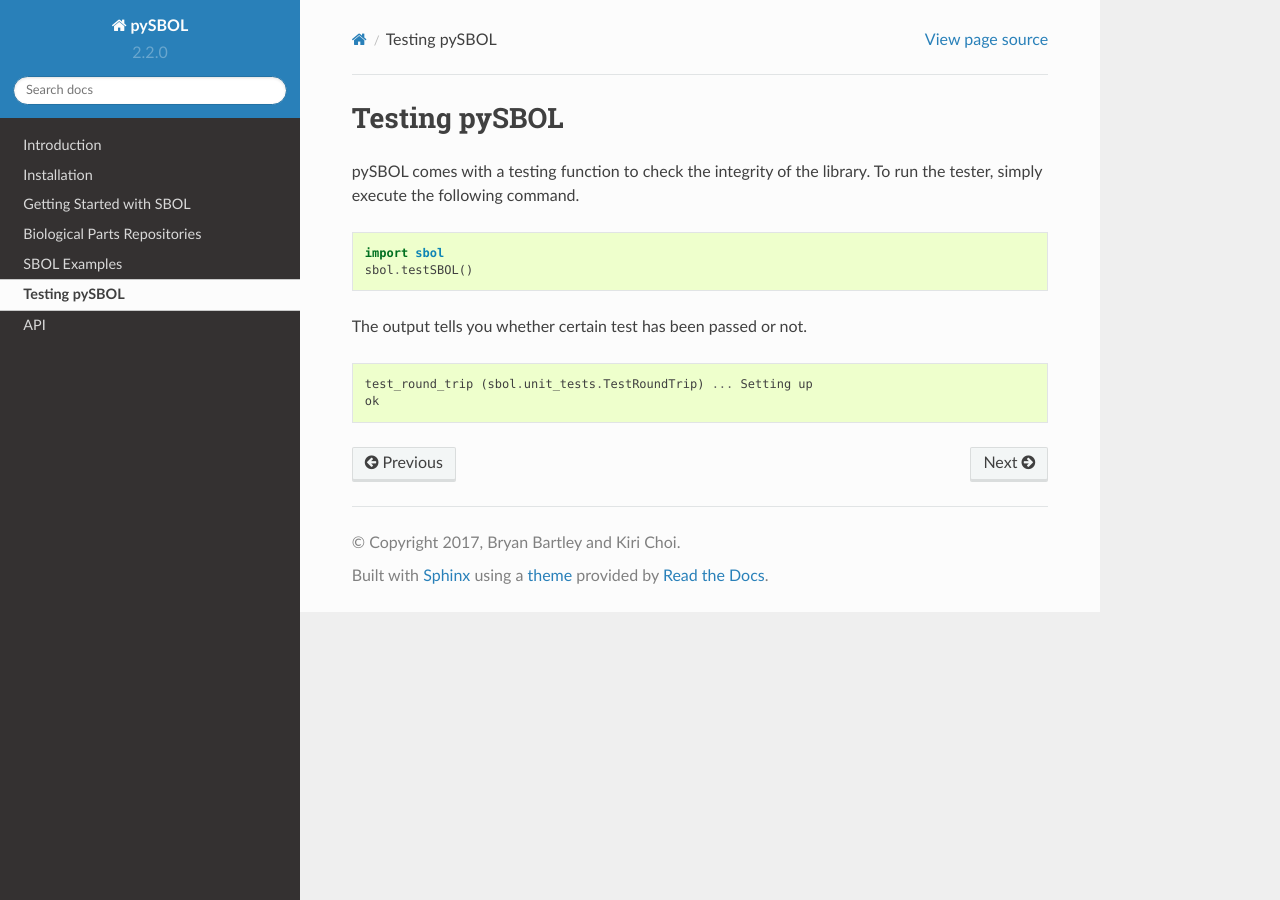
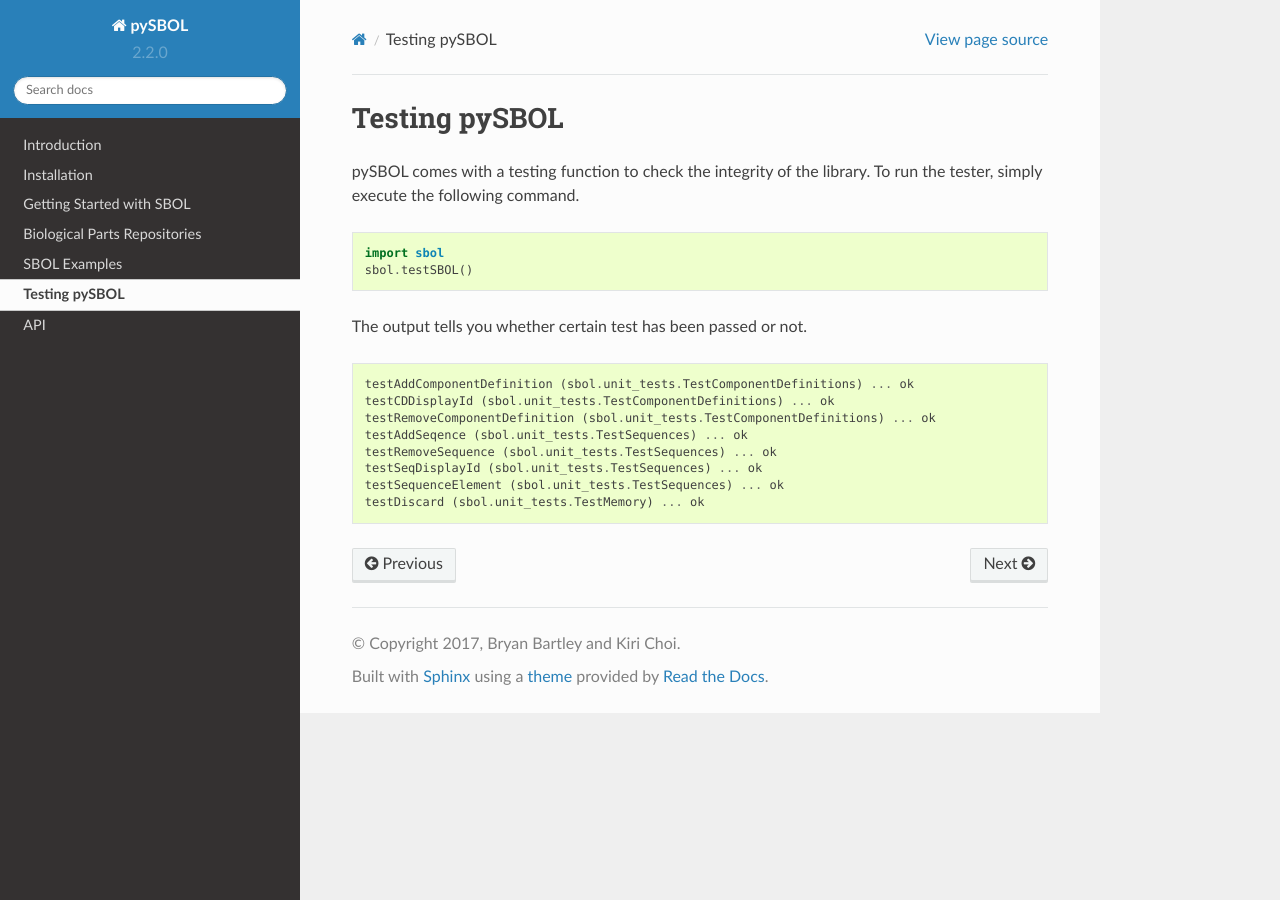
Before and after one commit to SynBioDex/pySBOL, a Sphinx documentation site: the page built from docs/testing_instructions.rst, in a window 1280 px wide. Built offline with Sphinx 7.4.7 and the Read the Docs theme 2.0.0, drawn with Linux system fonts in a browser that asks for light colours.

Commit message:
Update testing instructions

```diff
--- a/docs/testing_instructions.rst
+++ b/docs/testing_instructions.rst
@@ -13,5 +13,11 @@
 
 .. code:: python
 
-    test_round_trip (sbol.unit_tests.TestRoundTrip) ... Setting up
-    ok
+    testAddComponentDefinition (sbol.unit_tests.TestComponentDefinitions) ... ok
+    testCDDisplayId (sbol.unit_tests.TestComponentDefinitions) ... ok
+    testRemoveComponentDefinition (sbol.unit_tests.TestComponentDefinitions) ... ok
+    testAddSeqence (sbol.unit_tests.TestSequences) ... ok
+    testRemoveSequence (sbol.unit_tests.TestSequences) ... ok
+    testSeqDisplayId (sbol.unit_tests.TestSequences) ... ok
+    testSequenceElement (sbol.unit_tests.TestSequences) ... ok
+    testDiscard (sbol.unit_tests.TestMemory) ... ok
```
